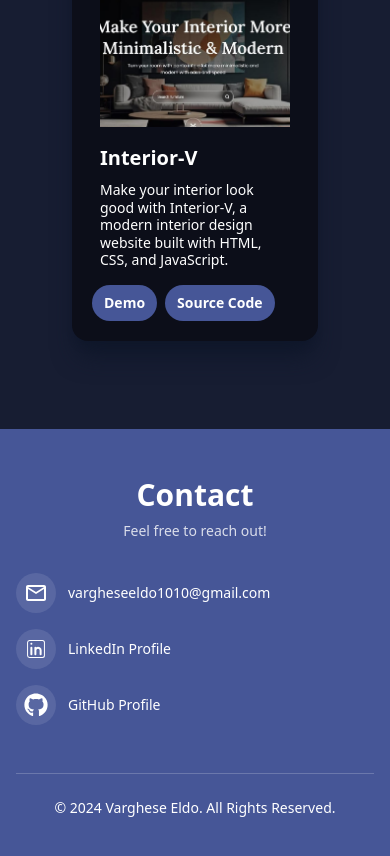
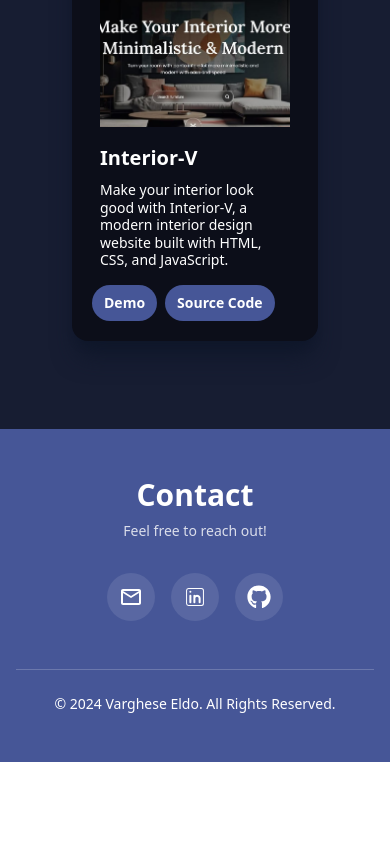
Before and after one commit to Vargheseeldo10/portfolio, a React (Vite) app: page / in a window 390 px wide. Shown: the part 3621-4477 px from the top of the page. After the commit the page ends 4383 px from the top, so only its background shows below. Built offline with nearby package versions, Linux system fonts and the light colour scheme.

Commit message:
Update Footer.jsx

```diff
--- a/src/Components/Footer/Footer.jsx
+++ b/src/Components/Footer/Footer.jsx
@@ -31,9 +31,9 @@ const Footer = () => {
       id="Footer"
       className="bg-[#465697] text-white py-12 px-4 md:px-16"
     >
-      <div className="max-w-6xl mx-auto flex flex-col md:flex-row justify-between items-center space-y-8 md:space-y-0">
+      <div className="max-w-6xl mx-auto flex flex-col items-center space-y-8">
         {/* Contact Header */}
-        <div className="text-center md:text-left">
+        <div className="text-center">
           <h1 className="text-3xl md:text-5xl font-bold mb-2">Contact</h1>
           <p className="text-sm md:text-xl font-light opacity-80">
             Feel free to reach out!
@@ -41,8 +41,9 @@ const Footer = () => {
         </div>
 
         {/* Contact Links */}
-        <div className="w-full md:w-auto">
-          <ul className="space-y-4">
+        <div className="w-full">
+          {/* Desktop View: Full Links */}
+          <ul className="hidden md:block space-y-4">
             {contactLinks.map((link, index) => (
               <li
                 key={index}
@@ -60,6 +61,19 @@ const Footer = () => {
               </li>
             ))}
           </ul>
+
+          {/* Mobile View: Icons Only */}
+          <div className="flex md:hidden justify-center space-x-4">
+            {contactLinks.map((link, index) => (
+              <div
+                key={index}
+                className="p-3 bg-white/10 rounded-full cursor-pointer transition-all duration-300 hover:bg-white/20"
+                onClick={() => handleLinkClick(link.href)}
+              >
+                {link.icon}
+              </div>
+            ))}
+          </div>
         </div>
       </div>
 
```
